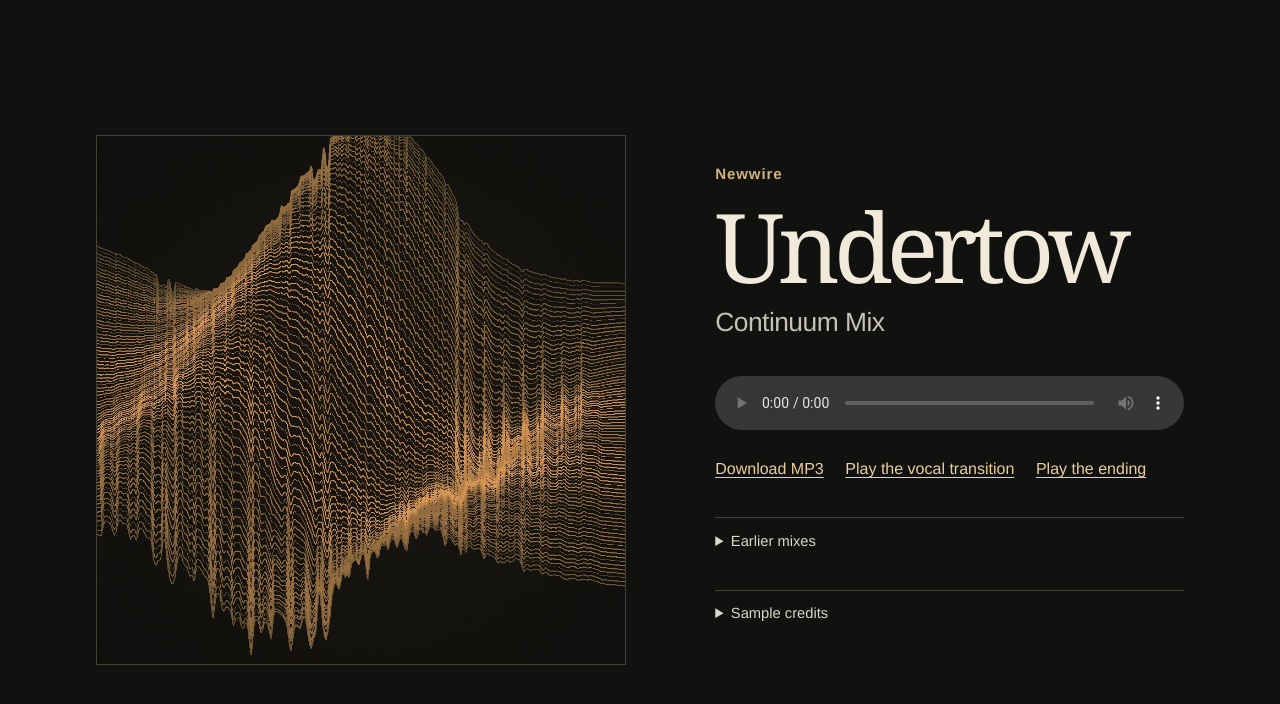
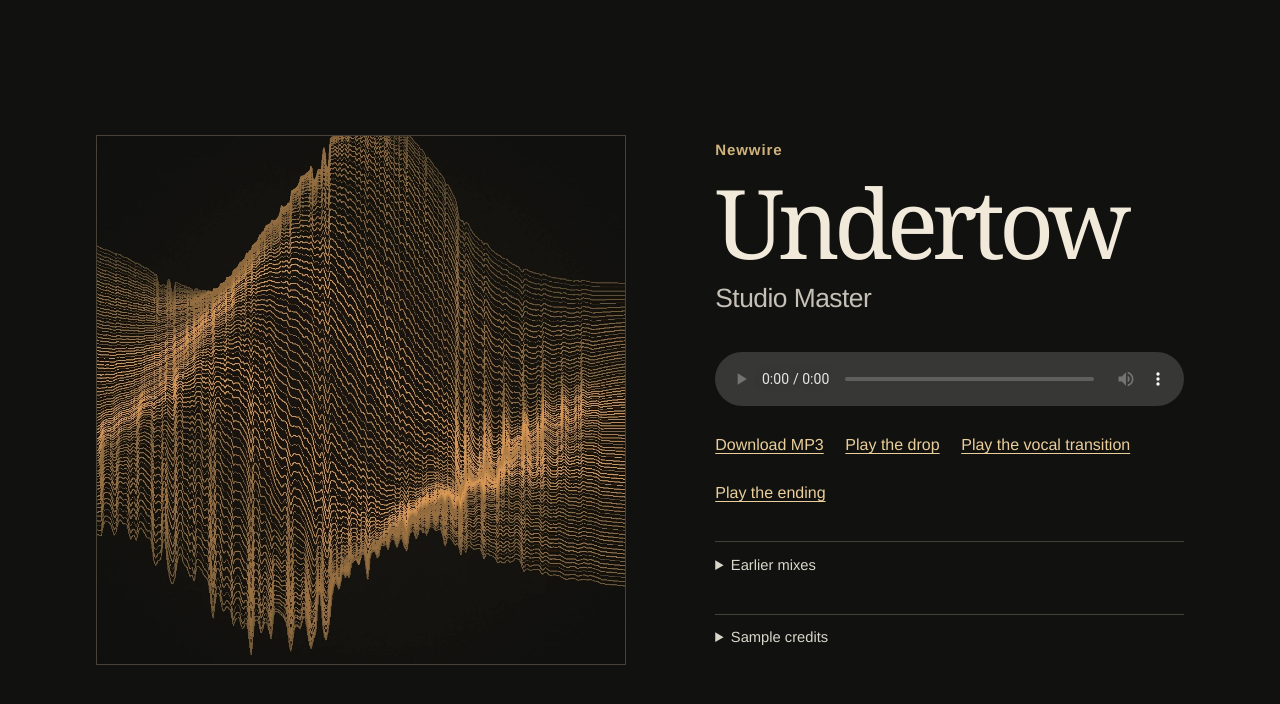
Before and after one commit to rudraghav/undertow-straight-cut, a plain HTML site: page index.html in a window 1280 px wide. Drawn offline with Linux system fonts and the light colour scheme.

Commit message:
Publish the Undertow Studio Master and keep earlier versions

```diff
--- a/index.html
+++ b/index.html
@@ -5,12 +5,12 @@
   <meta name="viewport" content="width=device-width, initial-scale=1">
   <meta name="color-scheme" content="dark">
   <meta name="theme-color" content="#11120f">
-  <meta name="description" content="Listen to the full Continuum Mix of Undertow by Newwire.">
-  <meta property="og:title" content="Undertow — Continuum Mix">
+  <meta name="description" content="Listen to the full Studio Master of Undertow by Newwire.">
+  <meta property="og:title" content="Undertow — Studio Master">
   <meta property="og:description" content="A 60 BPM bass track by Newwire. Play or download the full song.">
   <meta property="og:type" content="music.song">
   <meta property="og:image" content="https://rudraghav.github.io/undertow-straight-cut/cover.webp">
-  <title>Undertow — Continuum Mix · Newwire</title>
+  <title>Undertow — Studio Master · Newwire</title>
   <style>
     :root { color-scheme: dark; background: #11120f; color: #f1eadb; font-family: "Helvetica Neue", Arial, sans-serif; }
     * { box-sizing: border-box; }
@@ -44,16 +44,17 @@
     <section class="copy" aria-labelledby="title">
       <p class="artist">Newwire</p>
       <h1 id="title">Undertow</h1>
-      <p class="mix">Continuum Mix</p>
-      <audio controls preload="metadata" aria-label="Play the full Undertow – Continuum Mix" src="undertow-continuum.mp3">Your browser can play this song using the download link below.</audio>
+      <p class="mix">Studio Master</p>
+      <audio controls preload="metadata" aria-label="Play the full Undertow – Studio Master" src="undertow-studio-master.mp3">Your browser can play this song using the download link below.</audio>
       <div class="versions">
-        <a class="download" href="undertow-continuum.mp3" download="Undertow - Continuum Mix.mp3">Download MP3</a>
-        <a class="download" data-cue="fill" href="undertow-continuum.mp3#t=43.25">Play the vocal transition</a>
-        <a class="download" data-cue="ending" href="undertow-continuum.mp3#t=80">Play the ending</a>
+        <a class="download" href="undertow-studio-master.mp3" download="Undertow - Studio Master.mp3">Download MP3</a>
+        <a class="download" data-cue="drop" href="undertow-studio-master.mp3#t=48">Play the drop</a>
+        <a class="download" data-cue="fill" href="undertow-studio-master.mp3#t=43.25">Play the vocal transition</a>
+        <a class="download" data-cue="ending" href="undertow-studio-master.mp3#t=80">Play the ending</a>
       </div>
       <details>
         <summary>Earlier mixes</summary>
-        <p><a href="undertow-afterlight-clean.mp3">Afterlight Clean Mix</a> · <a href="undertow-afterlight.mp3">Afterlight Mix</a> · <a href="undertow-soft-edge.mp3">Soft Edge Mix</a> · <a href="undertow-straight-cut.mp3">Straight Cut Mix</a></p>
+        <p><a href="undertow-continuum.mp3">Continuum Mix</a> · <a href="undertow-afterlight-clean.mp3">Afterlight Clean Mix</a> · <a href="undertow-afterlight.mp3">Afterlight Mix</a> · <a href="undertow-soft-edge.mp3">Soft Edge Mix</a> · <a href="undertow-straight-cut.mp3">Straight Cut Mix</a></p>
       </details>
       <details>
         <summary>Sample credits</summary>
```
Also changed, not shown: 1 other file.
